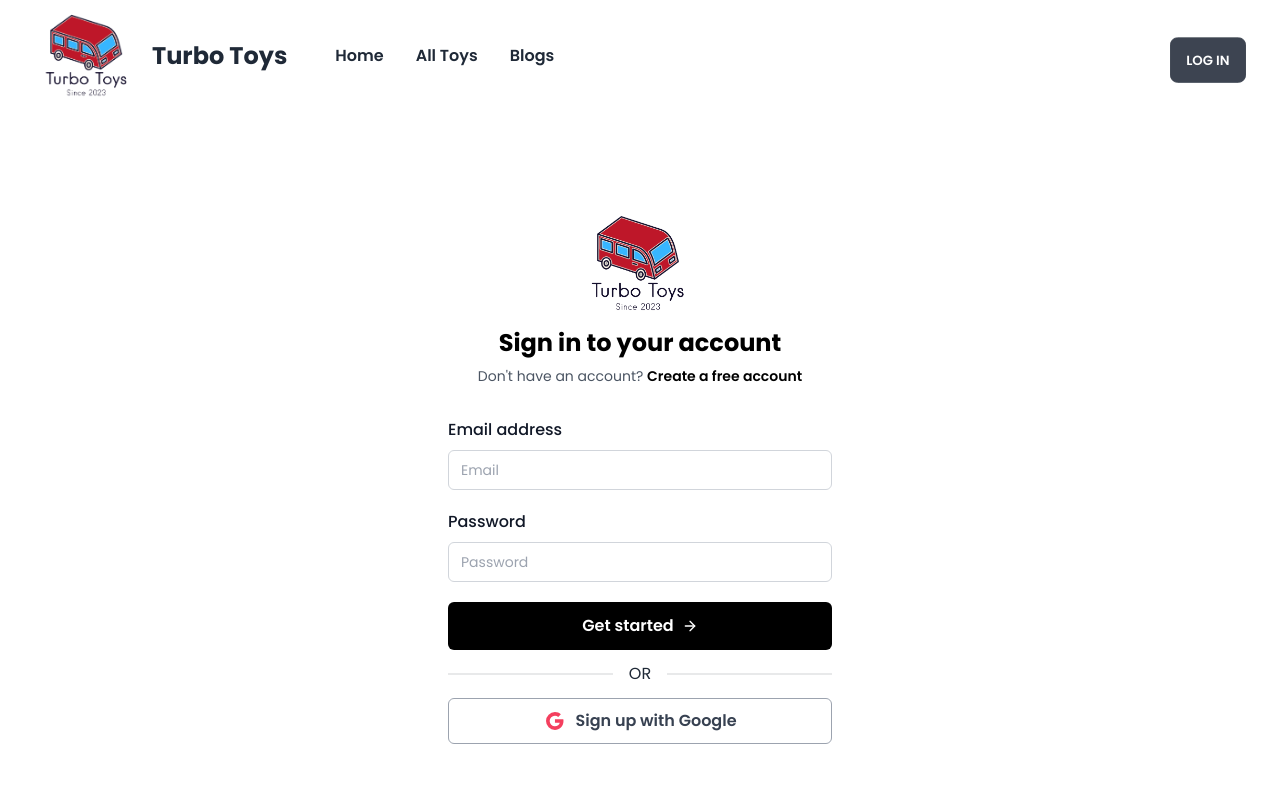
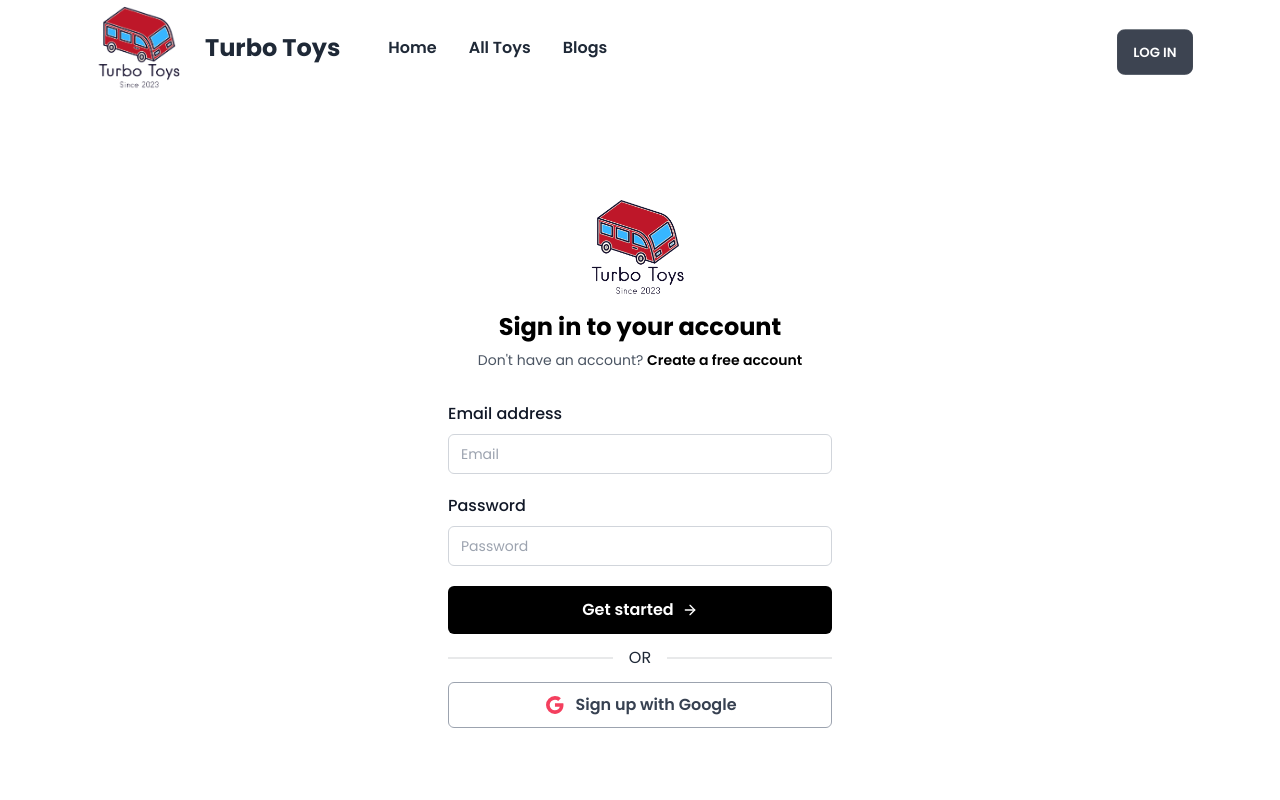
Before and after one commit to tanvir-hossen49/toy-cars-client, a React (Vite) app: page /signin in a window 1280 px wide. Shown: the top 800 px of the page. Built offline with nearby package versions, Linux system fonts and the light colour scheme; no server answers.

Commit message:
add sweetalert message when sign out

```diff
--- a/package.json
+++ b/package.json
@@ -16,7 +16,8 @@
     "react": "^18.2.0",
     "react-dom": "^18.2.0",
     "react-router-dom": "^6.11.2",
-    "react-toastify": "^9.1.3"
+    "react-toastify": "^9.1.3",
+    "sweetalert2": "^11.7.5"
   },
   "devDependencies": {
     "@types/react": "^18.0.28",
--- a/src/index.css
+++ b/src/index.css
@@ -9,12 +9,42 @@ li {
 body {
   font-family: "Poppins", sans-serif;
 }
+
 .my-container {
-  @apply mx-auto max-w-7xl px-4 py-2 sm:px-6 lg:px-8;
+  width: 100%;
+  padding-right: 15px;
+  padding-left: 15px;
+  margin-right: auto;
+  margin-left: auto;
 }
+
+@media (min-width: 576px) {
+  .my-container {
+    max-width: 540px;
+  }
+}
+
+@media (min-width: 768px) {
+  .my-container {
+    max-width: 720px;
+  }
+}
+
+@media (min-width: 992px) {
+  .my-container {
+    max-width: 960px;
+  }
+}
+
+@media (min-width: 1200px) {
+  .my-container {
+    max-width: 1140px;
+  }
+}
+
 .img-wrapper {
+  border-radius: 8px;
   overflow: hidden;
-  border-radius: 8px;
 }
 .img-wrapper img {
   transition: transform 0.3s;
@@ -22,4 +52,5 @@ body {
 .img-wrapper img:hover {
   border-radius: 8px;
   transform: scale(1.1);
+  filter: grayscale(100%);
 }
--- a/src/layout/MainLayout.jsx
+++ b/src/layout/MainLayout.jsx
@@ -1,6 +1,6 @@
 import Footer from "../page/Shared/Footer";
-import { Navbar } from "../page/Shared/Navbar";
 import { Outlet } from "react-router-dom";
+import Navbar from "../page/Shared/Navbar";
 const MainLayout = () => {
   return (
     <>
--- a/src/page/Home/Banner.jsx
+++ b/src/page/Home/Banner.jsx
@@ -1,6 +1,6 @@
 const Banner = () => {
   return (
-    <div className="carousel mx-4 lg:h-[600px]">
+    <div className="carousel  lg:h-[600px]">
       <div id="slide1" className="carousel-item relative w-full ">
         <img src="https://i.ibb.co/PWBfR0g/download.webp" className="w-full " />
 
@@ -13,7 +13,7 @@ const Banner = () => {
           </a>
         </div>
 
-        <div className="text-5xl  absolute top-1/4  left-20 z-40 hidden lg:block w-1/2">
+        <div className="text-5xl  absolute top-1/4  left-20 hidden lg:block w-1/2">
           <h4 className="text-3xl text-white font-bold italic tracking-wider">
             Welcome
           </h4>
@@ -38,7 +38,7 @@ const Banner = () => {
           </a>
         </div>
 
-        <div className="text-5xl absolute top-1/4  left-20 z-40 hidden lg:block w-1/2">
+        <div className="text-5xl absolute top-1/4  left-20  hidden lg:block w-1/2">
           <h4 className="text-3xl text-white font-bold italic tracking-wider">
             welcome
           </h4>
--- a/src/page/Home/Gallery.jsx
+++ b/src/page/Home/Gallery.jsx
@@ -1,6 +1,12 @@
 const Gallery = () => {
   return (
     <div className="my-container my-4">
+      <h4 className="text-center leading-snug my-5 text-2xl md:text-3xl font-semibold">
+        Discover a Miniature World
+        <br />
+        Explore Our Toy Car{" "}
+        <span className="underline  decoration-wavy">Image Gallery</span>
+      </h4>
       <div className="-m-1 flex flex-wrap md:-m-2">
         <div className="flex md:w-1/2 flex-wrap">
           <div className="w-1/2 p-1 md:p-2 img-wrapper">
--- a/src/page/Shared/Navbar.jsx
+++ b/src/page/Shared/Navbar.jsx
@@ -4,8 +4,9 @@ import logo from "../../assets/logo.png";
 import { Link } from "react-router-dom";
 import { AuthContext } from "../../provider/AuthProvider";
 import { showToast } from "../../utilities/ShowToast";
+import Swal from "sweetalert2";
 
-export function Navbar() {
+const Navbar = () => {
   const [isMenuOpen, setIsMenuOpen] = useState(false);
 
   const { user, logout } = useContext(AuthContext);
@@ -63,8 +64,19 @@ export function Navbar() {
     setIsMenuOpen(!isMenuOpen);
   };
   const handleSignOut = () => {
-    logout().then(() => {
-      showToast("success", "logout successful");
+    Swal.fire({
+      title: "Are you sure?",
+      icon: "warning",
+      showCancelButton: true,
+      confirmButtonColor: "#3085d6",
+      cancelButtonColor: "#d33",
+      confirmButtonText: "Sign out",
+    }).then(result => {
+      if (result.isConfirmed) {
+        logout().then(() => {
+          showToast("success", "Sign out successful");
+        });
+      }
     });
   };
 
@@ -158,4 +170,5 @@ export function Navbar() {
       </div>
     </div>
   );
-}
+};
+export default Navbar;
```
Also changed, not shown: 1 other file (tests, documents, lock files or other folders).
